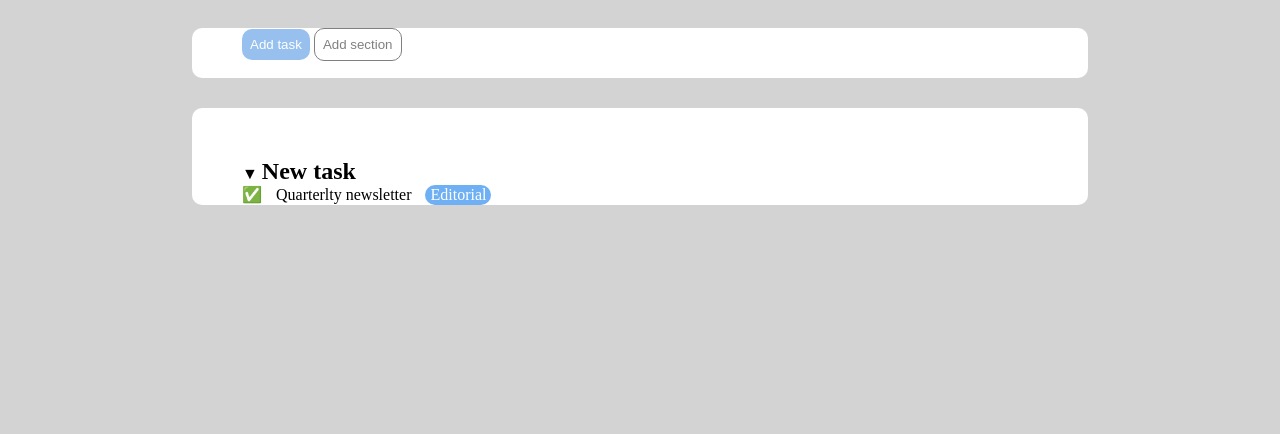
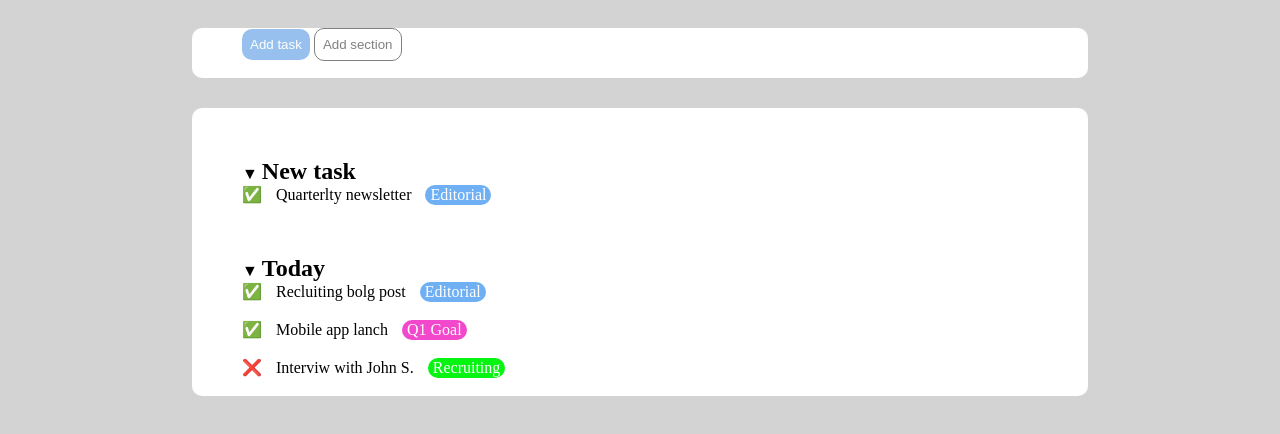
Before and after one commit to FrankFabbriRebe/html-css-toboolist, a plain HTML site: page index.html in a window 1280 px wide. Shown: the part 82-516 px from the top of the page. Drawn offline with Linux system fonts and the light colour scheme.

Commit message:
parziale creazione section main

```diff
--- a/index.html
+++ b/index.html
@@ -32,6 +32,34 @@
             <div class="editorial">
                 Editorial
             </div>
+        </div>
+
+        <!-- sezione today -->
+        <div class="today">
+            &#9660;
+            <h2>Today</h2>
+            <br>
+            &#9989;
+            <span>Recluiting bolg post</span>
+            <div class="editorial">
+                Editorial
+            </div>
+            <br>
+            <br>
+            &#9989;
+            <span>Mobile app lanch</span>
+            <div class="Q1">
+                Q1 Goal
+            </div>
+            <br>
+            <br>
+            &#10060;
+            <span>Interviw with John S.</span>
+            <div class="recruiting">
+                Recruiting
+            </div>
+            <br>
+            <br>
 
         </div>
     </main>
--- a/style.css
+++ b/style.css
@@ -86,3 +86,25 @@ span    {
 }
 
 /* sezione today */
+.today   {
+    margin-left: 50px;
+    padding-top: 50px;
+}
+
+.Q1  {
+    display: inline-block;
+    background-color: rgb(241, 72, 204);
+    color: white;
+    border-radius: 10px;
+    padding: 1px 5px;
+    margin-left: 10px;
+}
+
+.recruiting  {
+    display: inline-block;
+    background-color: rgb(5, 244, 17);
+    color: white;
+    border-radius: 10px;
+    padding: 1px 5px;
+    margin-left: 10px;
+}
```
